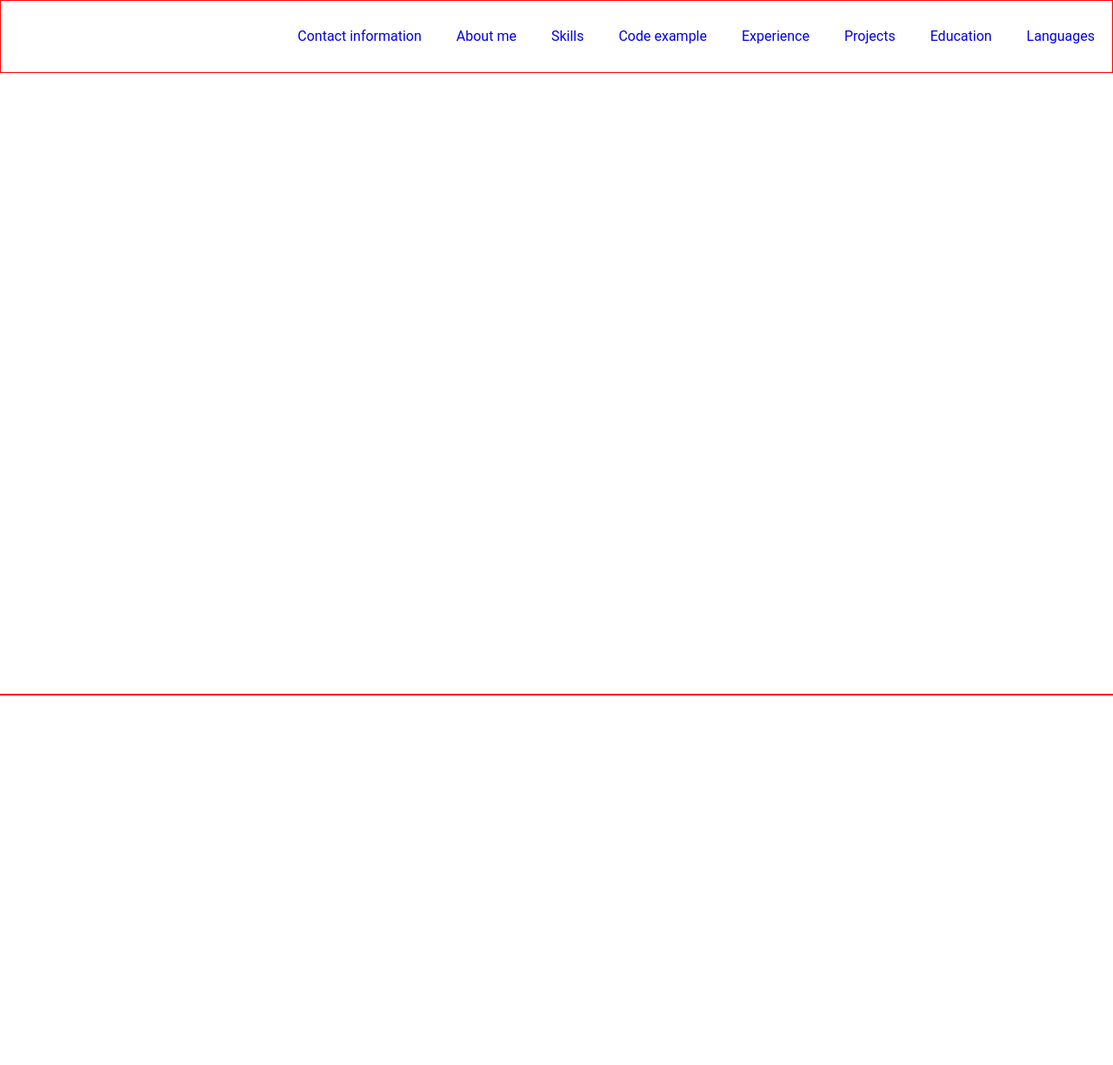
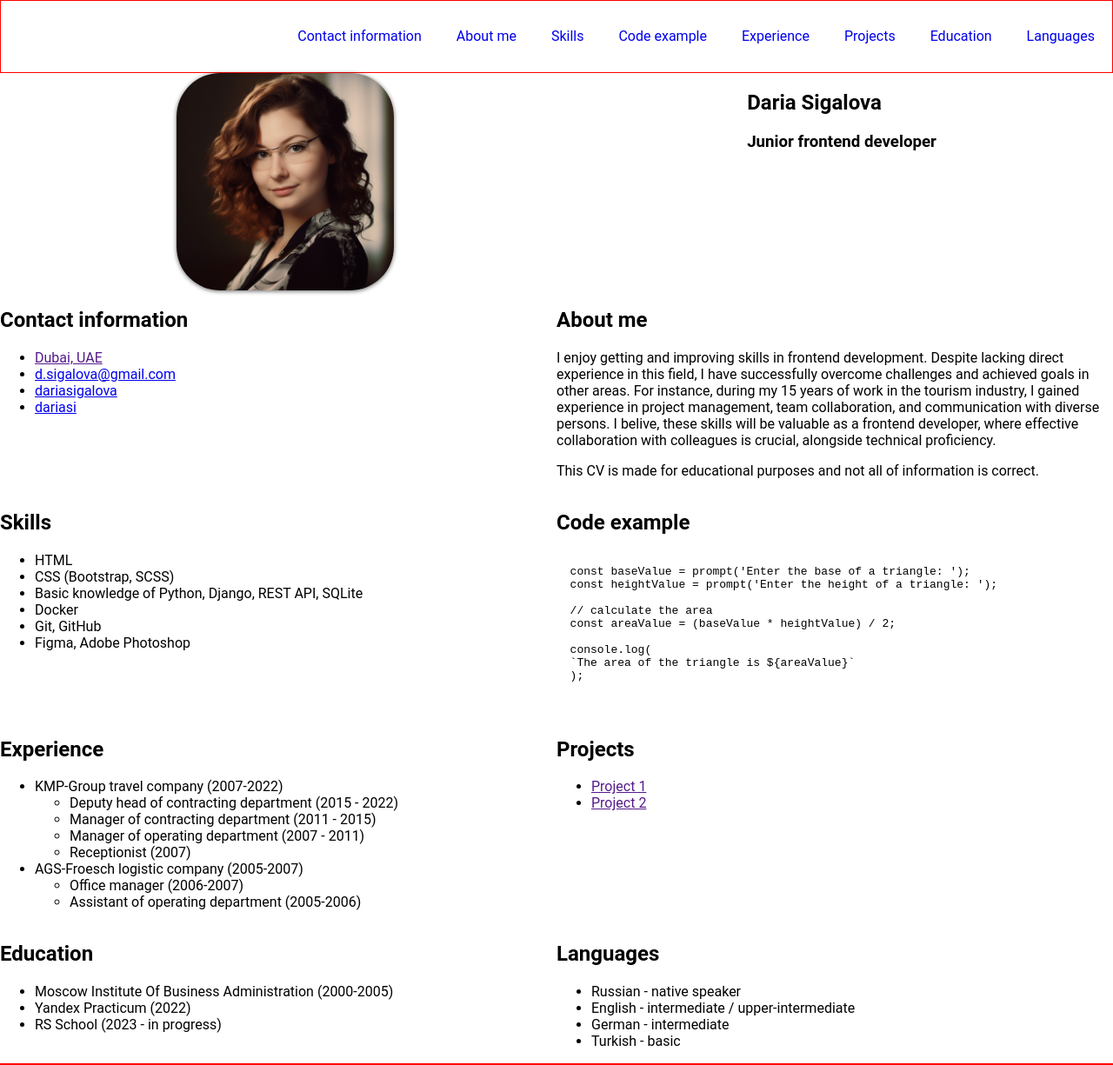
Before and after one commit to dsigalova/rsschool-cv, a plain HTML site: page index.html in a window 1280 px wide. Shown: the whole page at 87% size. Before the commit the page ends 800 px from the top, so only its background shows below. Drawn offline with Linux system fonts and the light colour scheme.

Commit message:
feat: add information to cv main part

```diff
--- a/index.html
+++ b/index.html
@@ -27,7 +27,111 @@
 </header>
 <main>
   <div class="container main-container">
+    <section class="section section-profile" id="profile">
+      <img src="./assets/img/dariasi-generated.png" alt="Photo" class="section-profile-picture">
+      <div class="section-profile-title">
+        <h1 class="section-title main-title">Daria Sigalova</h1>
+        <h3 class="section-subtitle">Junior frontend developer</h3>
+      </div>
+    </section>
+    <section class="section" id="contacts">
+      <h2 class="section-title">Contact information</h2>
+      <ul class="section-list">
+        <li class="section-item contacts-item">
+          <a href="" title="address">Dubai, UAE</a>
+        </li>
+        <li class="section-item contacts-item">
+          <a href="mailto:d.sigalova@gmail.com" title="e-mail">d.sigalova@gmail.com</a>
+        </li>
+        <li class="section-item contacts-item">
+          <a href="https://t.me/dariasigalova" title="telegram">dariasigalova</a>
+        </li>
+        <li class="section-item contacts-item">
+          <a href="https://discordapp.com/users/834459180676808704/" title="discord">dariasi</a>
+        </li>
+      </ul>
+    </section>
+    <section class="section" id="aboutme">
+      <h2 class="section-title">About me</h2>
+      <p>
+        I enjoy getting and improving skills in frontend development. Despite lacking direct experience in this field, I have successfully overcome challenges and achieved goals in other areas. For instance, during my 15 years of work in the tourism industry, I gained experience in project management, team collaboration, and communication with diverse persons. I belive, these skills will be valuable as a frontend developer, where effective collaboration with colleagues is crucial, alongside technical proficiency.
+      </p>
+      <p>
+        This CV is made for educational purposes and not all of information is correct.
+      </p>
+    </section>
+    <section class="section" id="skills">
+      <h2 class="section-title">Skills</h2>
+      <ul class="section-list">
+        <li class="section-item">HTML</li>
+        <li class="section-item">CSS (Bootstrap, SCSS)</li>
+        <li class="section-item">Basic knowledge of Python, Django, REST API, SQLite</li>
+        <li class="section-item">Docker</li>
+        <li class="section-item">Git, GitHub</li>
+        <li class="section-item">Figma, Adobe Photoshop</li>
+      </ul>
+    </section>
+    <section class="section" id="code">
+      <h2 class="section-title">Code example</h2>
+      <pre class="pre">
+        <code>
+  const baseValue = prompt('Enter the base of a triangle: ');
+  const heightValue = prompt('Enter the height of a triangle: ');
 
+  // calculate the area
+  const areaValue = (baseValue * heightValue) / 2;
+
+  console.log(
+  `The area of the triangle is ${areaValue}`
+  );
+        </code>
+      </pre>
+    </section>
+    <section class="section" id="experience">
+      <h2 class="section-title">Experience</h2>
+      <ul class="section-list">
+        <li class="section-item">
+          KMP-Group travel company (2007-2022)
+          <ul class="section-list">
+            <li class="section-item">Deputy head of contracting department (2015 - 2022)</li>
+            <li class="section-item">Manager of contracting department (2011 - 2015)</li>
+            <li class="section-item">Manager of operating department (2007 - 2011)</li>
+            <li class="section-item">Receptionist (2007)</li>
+          </ul>
+        </li>
+        <li class="section-item">
+          AGS-Froesch logistic company (2005-2007)
+          <ul class="section-list">
+            <li class="section-item">Office manager (2006-2007)</li>
+            <li class="section-item">Assistant of operating department (2005-2006)</li>
+          </ul>
+        </li>
+      </ul>
+    </section>
+    <section class="section" id="projects">
+      <h2 class="section-title">Projects</h2>
+      <ul class="section-list">
+        <li class="section-item"><a href="">Project 1</a></li>
+        <li class="section-item"><a href="">Project 2</a></li>
+      </ul>
+    </section>
+    <section class="section" id="education">
+      <h2 class="section-title">Education</h2>
+      <ul class="section-list">
+        <li class="section-item">Moscow Institute Of Business Administration (2000-2005)</li>
+        <li class="section-item">Yandex Practicum (2022)</li>
+        <li class="section-item">RS School (2023 - in progress)</li>
+      </ul>
+    </section>
+    <section class="section" id="languages">
+      <h2 class="section-title">Languages</h2>
+      <ul class="section-list">
+        <li class="section-item">Russian - native speaker</li>
+        <li class="section-item">English - intermediate / upper-intermediate</li>
+        <li class="section-item">German - intermediate</li>
+        <li class="section-item">Turkish - basic</li>
+      </ul>
+    </section>
   </div>
 </main>
 <footer class="footer">
--- a/style.css
+++ b/style.css
@@ -48,6 +48,29 @@ body {
 .nav-link {
   padding: 0 20px;
   line-height: 50px;
-  transition: .3s;
+  transition: 0.3s;
   text-decoration: none;
 }
+
+.main-container {
+  display: flex;
+  flex-wrap: wrap;
+}
+
+.section {
+  width: 50%;
+}
+
+.section-profile {
+  display: flex;
+  justify-content: space-around;
+  width: 100%;
+}
+
+.section-profile-picture {
+  width: 250px;
+  height: 250px;
+  object-fit: cover;
+  border-radius: 20%;
+  box-shadow: 0 1px 5px rgba(0, 0, 0, .6);
+}
```
